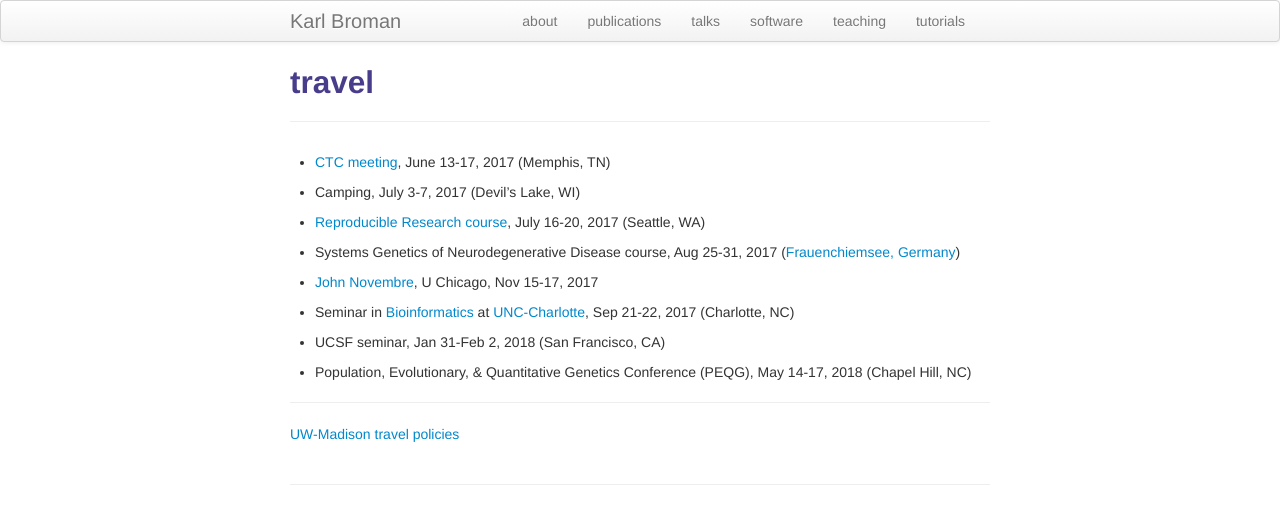
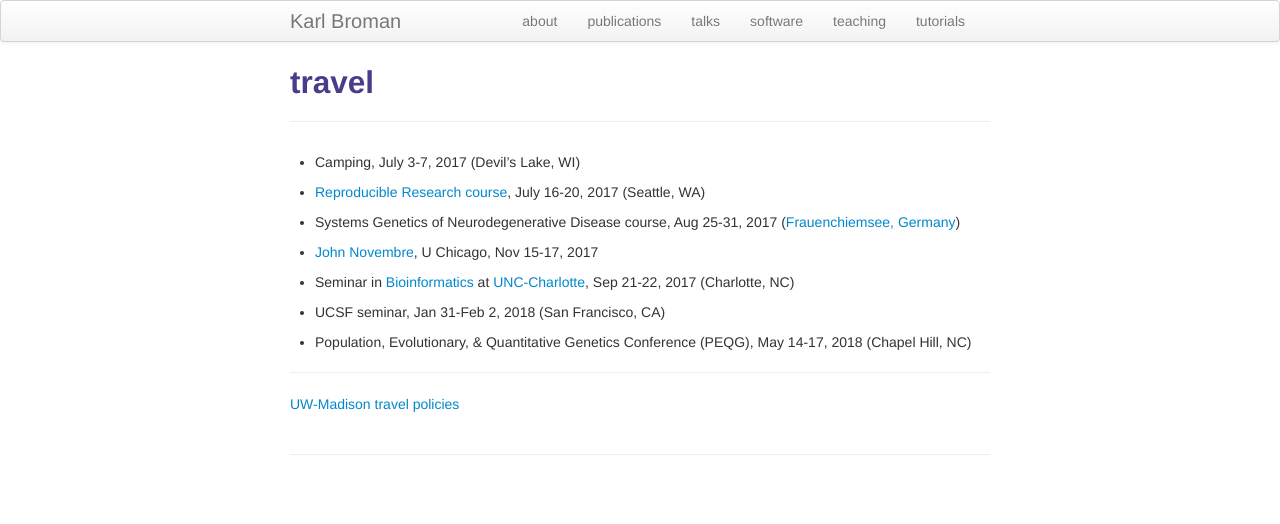
Before and after one commit to kbroman/kbroman.github.io, a Jekyll site: the page built from pages/travel.md, in a window 1280 px wide. Shown: the top 524 px of the page. Built offline with Jekyll 4.4.1, drawn with Linux system fonts in a browser that asks for light colours.

Commit message:
Remove CTC from pages/travel

```diff
--- a/pages/travel.md
+++ b/pages/travel.md
@@ -280,9 +280,9 @@ title: travel
 - [ROpenSci unconference](http://unconf17.ropensci.org/), May 24-27,
   2017 (Los Angeles, CA)
 
+- [CTC meeting](http://www.complextrait.org/ctc2017), June 13-17, 2017 (Memphis, TN)
+
 -->
-
-- [CTC meeting](http://www.complextrait.org/ctc2017), June 13-17, 2017 (Memphis, TN)
 
 - Camping, July 3-7, 2017 (Devil's Lake, WI)
 
```
